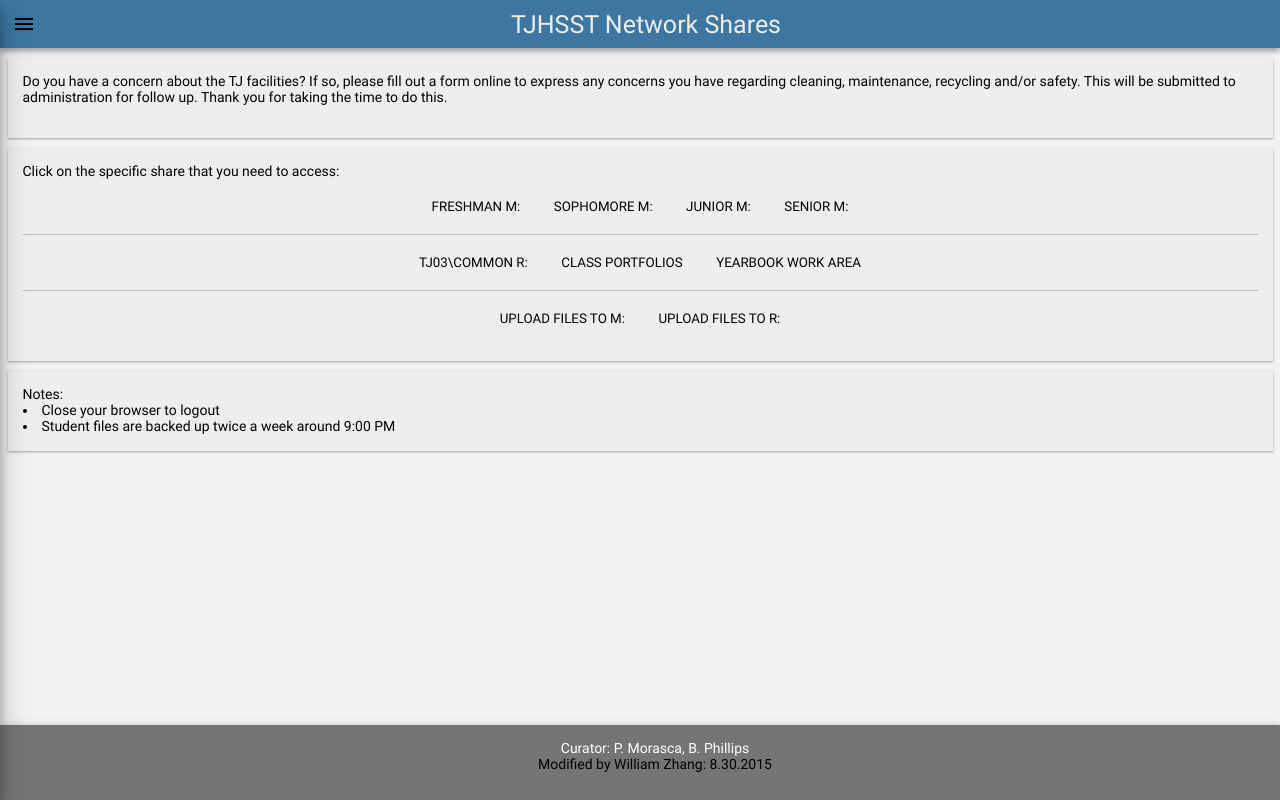
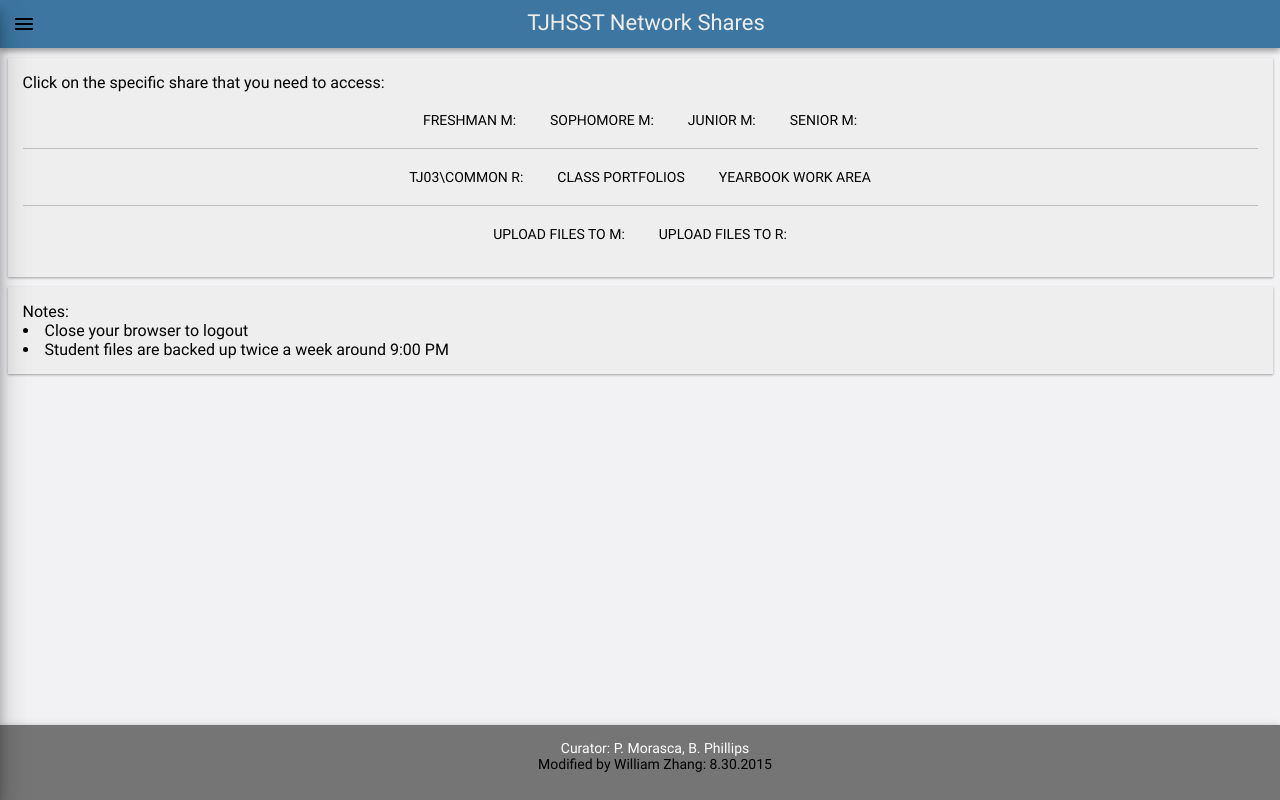
Before and after one commit to willzhang05/TJNetworkSharesUpdate, a plain HTML site: page index.html in a window 1280 px wide. Drawn offline with nearby package versions, Linux system fonts and the light colour scheme.

Commit message:
Improved upon request from testers

```diff
--- a/index.html
+++ b/index.html
@@ -25,11 +25,6 @@
         </div>
 		<div id="content-wrapper">
             <div id="content">
-				<div class="card">
-					<span>
-						Do you have a concern about the TJ facilities? If so, please fill out a form online to express any concerns you have regarding cleaning, maintenance, recycling and/or safety. This will be submitted to administration for follow up. Thank you for taking the time to do this.
-					</span>
-				</div>
 				<div class="card">
 					<span>Click on  the specific share that you need to access:</span>
 					<div id="m-drives">
--- a/resources/styles/main.css
+++ b/resources/styles/main.css
@@ -89,6 +89,7 @@ button {
     padding: 15px;
     display: inline-block;
     border-radius: 2.5px;
+	font-size:14px;
 }
 .resource-buttons:hover {
     background-color: #e0e0e0
@@ -142,7 +143,7 @@ button {
     padding: 10px;
     margin-left: -18px;
     text-align: center;
-    font-size: 25px;
+    font-size: 22px;
     color: #eee;
 }
 #sidebar-wrapper {
@@ -174,7 +175,6 @@ button {
 }
 #content {
     min-height: calc(100% - 48px);
-    font-size: 20px;
     text-align: left;
 }
 #footer-wrapper {
@@ -203,7 +203,7 @@ button {
     padding: 15px;
     float: left;
     background-color: #eee;
-    font-size: 14px;
+    font-size: 16px;
     -webkit-transition: all .2s ease;
     -moz-transition: all .2s ease;
     -ms-transition: all .2s ease;
@@ -212,9 +212,6 @@ button {
     -webkit-box-shadow: 0 1px 3px rgba(0, 0, 0, 0.12), 0 1px 2px rgba(0, 0, 0, 0.24);
     -moz-box-shadow: 0 1px 3px rgba(0, 0, 0, 0.12), 0 1px 2px rgba(0, 0, 0, 0.24);
     box-shadow: 0 1px 3px rgba(0, 0, 0, 0.12), 0 1px 2px rgba(0, 0, 0, 0.24);
-}
-.card:hover {
-    box-shadow: 0 3px 6px rgba(0, 0, 0, 0.16), 0 3px 6px rgba(0, 0, 0, 0.23);
 }
 #m-drives {
     padding: 5px;
```
